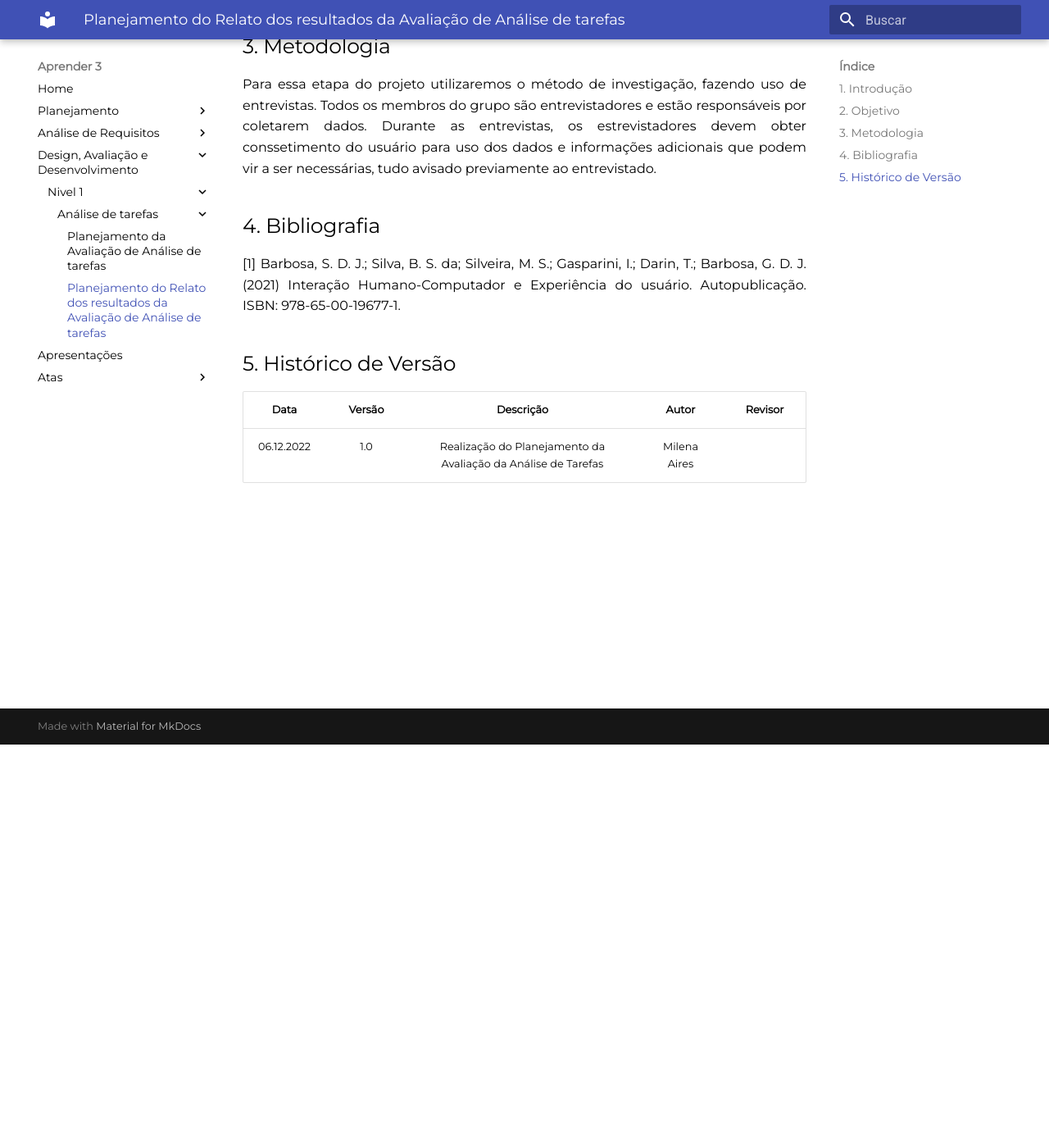
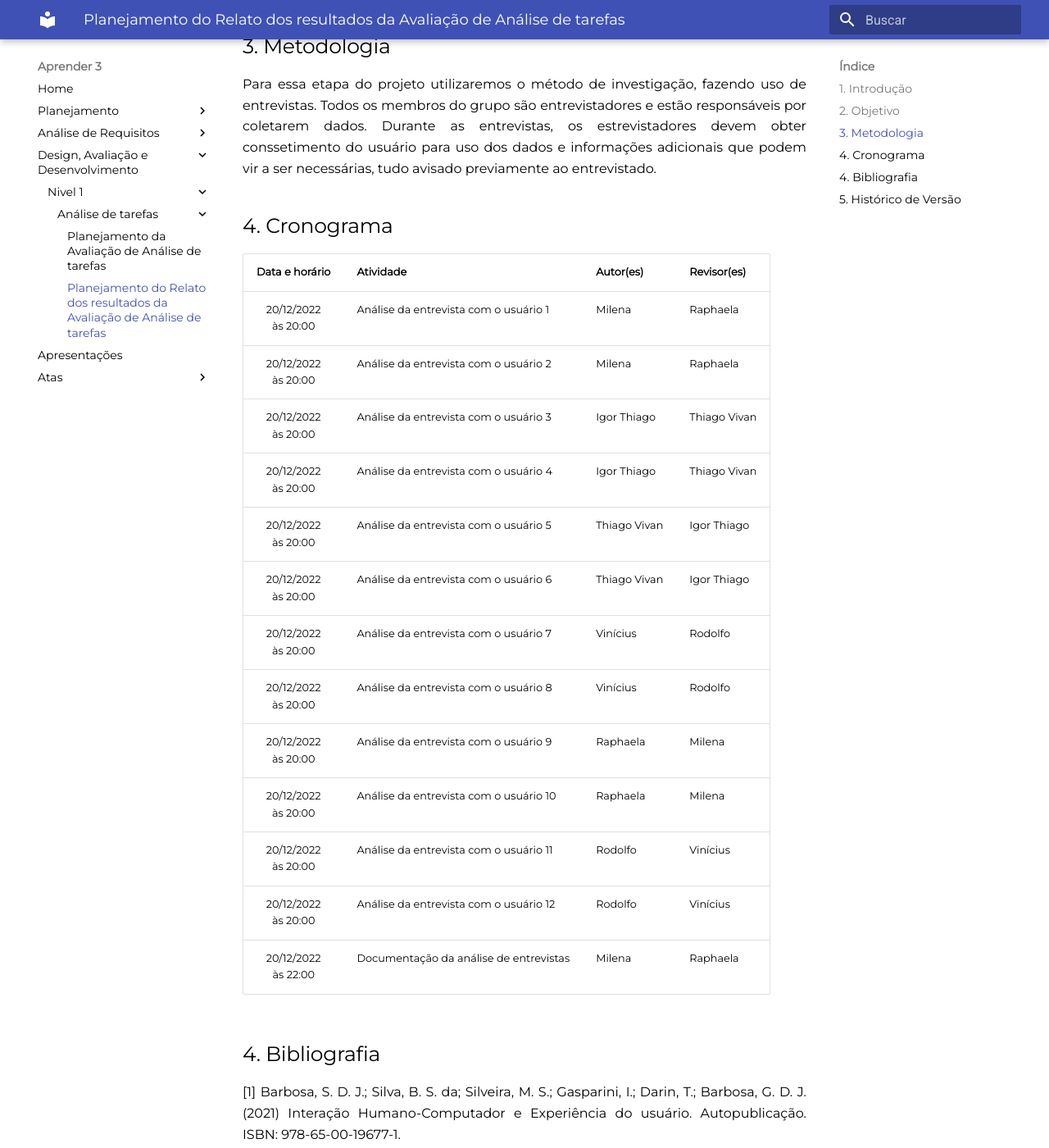
Before and after one commit to mdsreq-fga-unb/2022.2-Aprender3, an MkDocs documentation site: the page built from docs/DesignAvalDesenv/nivel1/AnaliseTarefass/PlanejamentoRelatoAval.md, in a window 1280 px wide and 1400 px high, scrolled down 492 px. Shown: the whole window at 82% size. Built offline with MkDocs 1.6.1 and Material for MkDocs 9.7.7, drawn with Linux system fonts in a browser that asks for light colours.

Commit message:
Update PlanejamentoRelatoAval.md

```diff
--- a/docs/DesignAvalDesenv/nivel1/AnaliseTarefass/PlanejamentoRelatoAval.md
+++ b/docs/DesignAvalDesenv/nivel1/AnaliseTarefass/PlanejamentoRelatoAval.md
@@ -10,6 +10,25 @@ O objetivo principal do presente documento é relatar a realização da análise
 Para essa etapa do projeto utilizaremos o método de investigação, fazendo uso de entrevistas. Todos os membros do grupo são entrevistadores e estão responsáveis por coletarem dados.
 Durante as entrevistas, os estrevistadores devem obter conssetimento do usuário para uso dos dados e informações adicionais que podem vir a ser necessárias, tudo avisado previamente ao entrevistado.
 
+## 4. Cronograma
+
+| Data e horário | Atividade | Autor(es) | Revisor(es) |
+| :-: | - | - | - |
+| 20/12/2022 <br> às 20:00 | Análise da entrevista com o usuário 1 | Milena | Raphaela |
+| 20/12/2022 <br> às 20:00 | Análise da entrevista com o usuário 2| Milena | Raphaela |
+| 20/12/2022 <br> às 20:00 | Análise da entrevista com o usuário 3| Igor Thiago | Thiago Vivan |
+| 20/12/2022 <br> às 20:00 | Análise da entrevista com o usuário 4| Igor Thiago | Thiago Vivan |
+| 20/12/2022 <br> às 20:00 | Análise da entrevista com o usuário 5| Thiago Vivan | Igor Thiago |
+| 20/12/2022 <br> às 20:00 | Análise da entrevista com o usuário 6| Thiago Vivan | Igor Thiago |
+| 20/12/2022 <br> às 20:00 | Análise da entrevista com o usuário 7| Vinícius | Rodolfo |
+| 20/12/2022 <br> às 20:00 | Análise da entrevista com o usuário 8| Vinícius | Rodolfo |
+| 20/12/2022 <br> às 20:00 | Análise da entrevista com o usuário 9| Raphaela | Milena |
+| 20/12/2022 <br> às 20:00 | Análise da entrevista com o usuário 10 | Raphaela | Milena |
+| 20/12/2022 <br> às 20:00 | Análise da entrevista com o usuário 11 | Rodolfo | Vinícius |
+| 20/12/2022 <br> às 20:00 | Análise da entrevista com o usuário 12 | Rodolfo | Vinícius |
+| 20/12/2022 <br> às 22:00 | Documentação da análise de entrevistas | Milena | Raphaela |
+
+
 ## 4. Bibliografia
  [1] Barbosa, S. D. J.; Silva, B. S. da; Silveira, M. S.; Gasparini, I.; Darin, T.; Barbosa, G. D. J. (2021) Interação Humano-Computador e Experiência do usuário. Autopublicação. ISBN: 978-65-00-19677-1.
 
```
